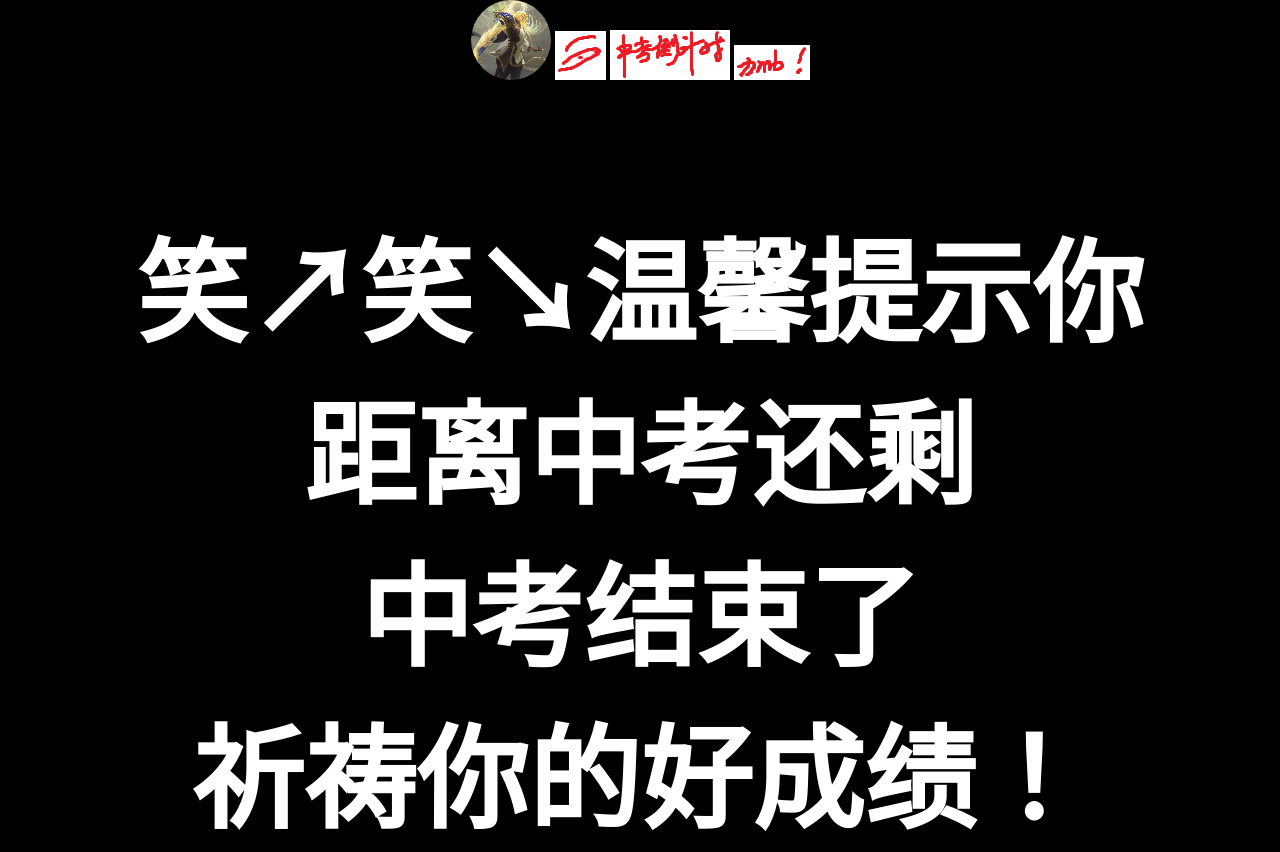
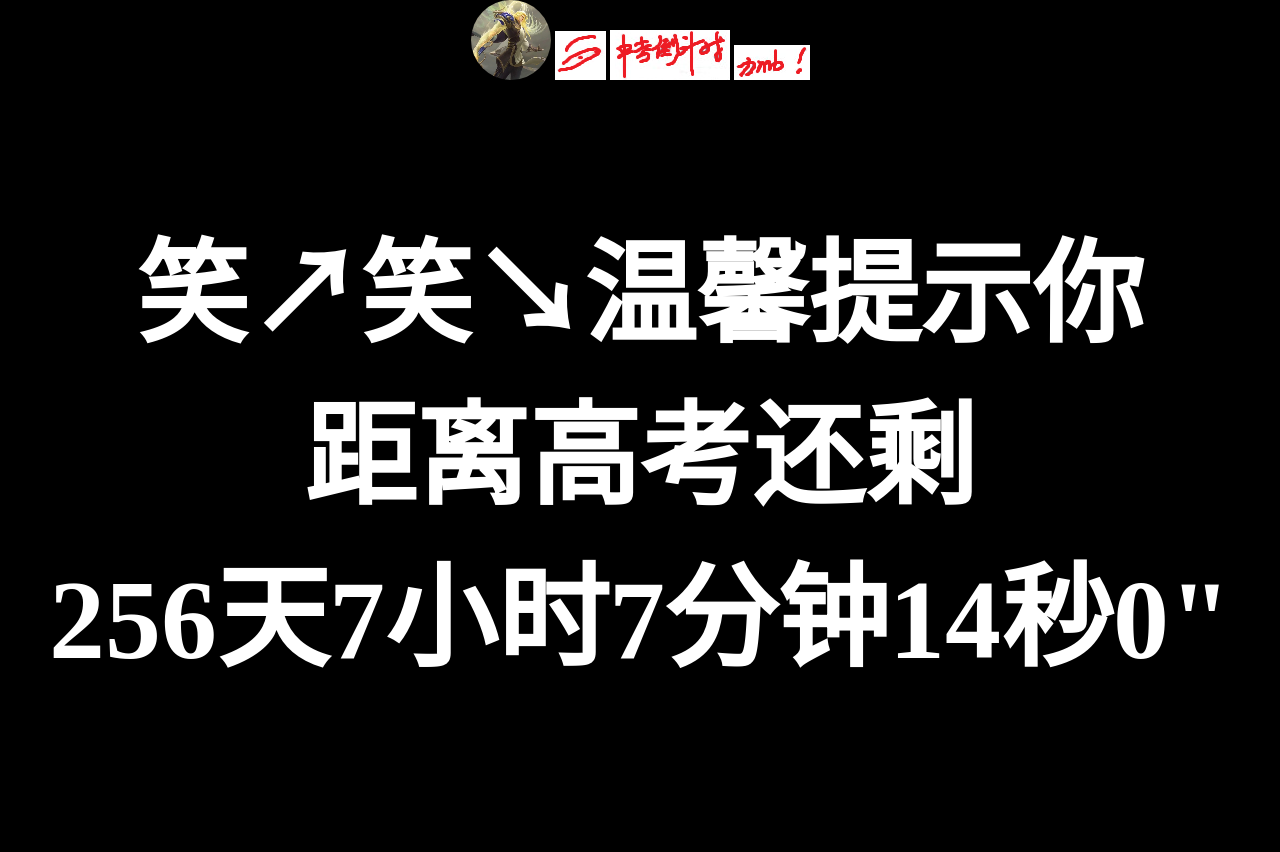
Before and after one commit to wjshincni/ljj, a plain HTML site: page index.html in a window 1280 px wide. After the commit the page ends 800 px from the top, so only its background shows below. Drawn offline with Linux system fonts and the light colour scheme; a web font is replaced by a local one.

Commit message:
Update index.html

```diff
--- a/index.html
+++ b/index.html
@@ -1,6 +1,6 @@
 <!DOCTYPE html>
 <html><head><meta http-equiv="Content-Type" content="text/html; charset=UTF-8">
-		<title>中考倒计时</title>
+		<title>高考倒计时</title>
 		<style>
 			*{padding: 0;margin: 0;}
 			html,body{height: 100%;background-color: black;transition: 2s;}
@@ -61,7 +61,7 @@
 			  const now = new Date().getTime();
 			  const distance = countDownDate - now;
 			  if (distance < 0 && distance > -172800000) {
-			    document.getElementById('timeCount').innerHTML = "中考已开始<br>期待你的好发挥吧！";
+			    document.getElementById('timeCount').innerHTML = "高考已开始<br>期待你的好发挥吧！";
 			    return;
 			  }
 			  else if (distance >= 0){
@@ -78,14 +78,14 @@
 				}
 			  }
 			  else{
-				document.getElementById('timeCount').innerHTML = "中考结束了<br>祈祷你的好成绩！";
+				document.getElementById('timeCount').innerHTML = "高考结束了<br>祈祷你的好成绩！";
 				clearInterval(intervalId);
 				return;
 			  }
 			}
 
-			// 中考开始时间
-			const endTime = 'June 15, 2024 9:00:00';
+			// 开始时间
+			const endTime = 'June 15, 2025 9:00:00';
 
 			// 每秒更新一次倒计时
 			const intervalId = setInterval(countdown, 100, endTime);
@@ -103,7 +103,7 @@
 		<img src="timeCount.png"/>
 		<img src="hurry.png"/>
 		<div id="fixed">
-			笑↗笑↘温馨提示你<br>距离中考还剩<br>
+			笑↗笑↘温馨提示你<br>距离高考还剩<br>
 			<span id="timeCount"></span>
 		</div>
 	</body>
```
